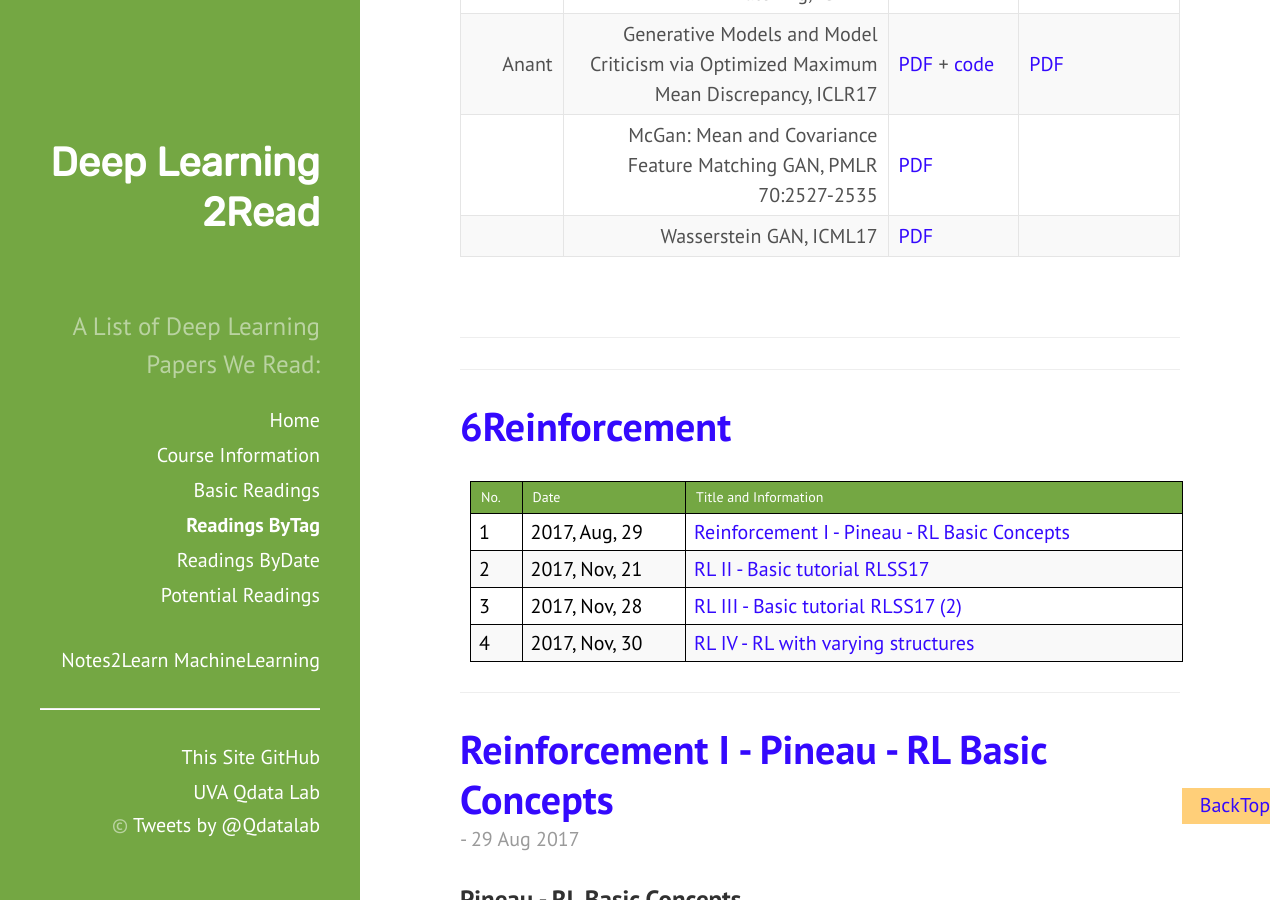
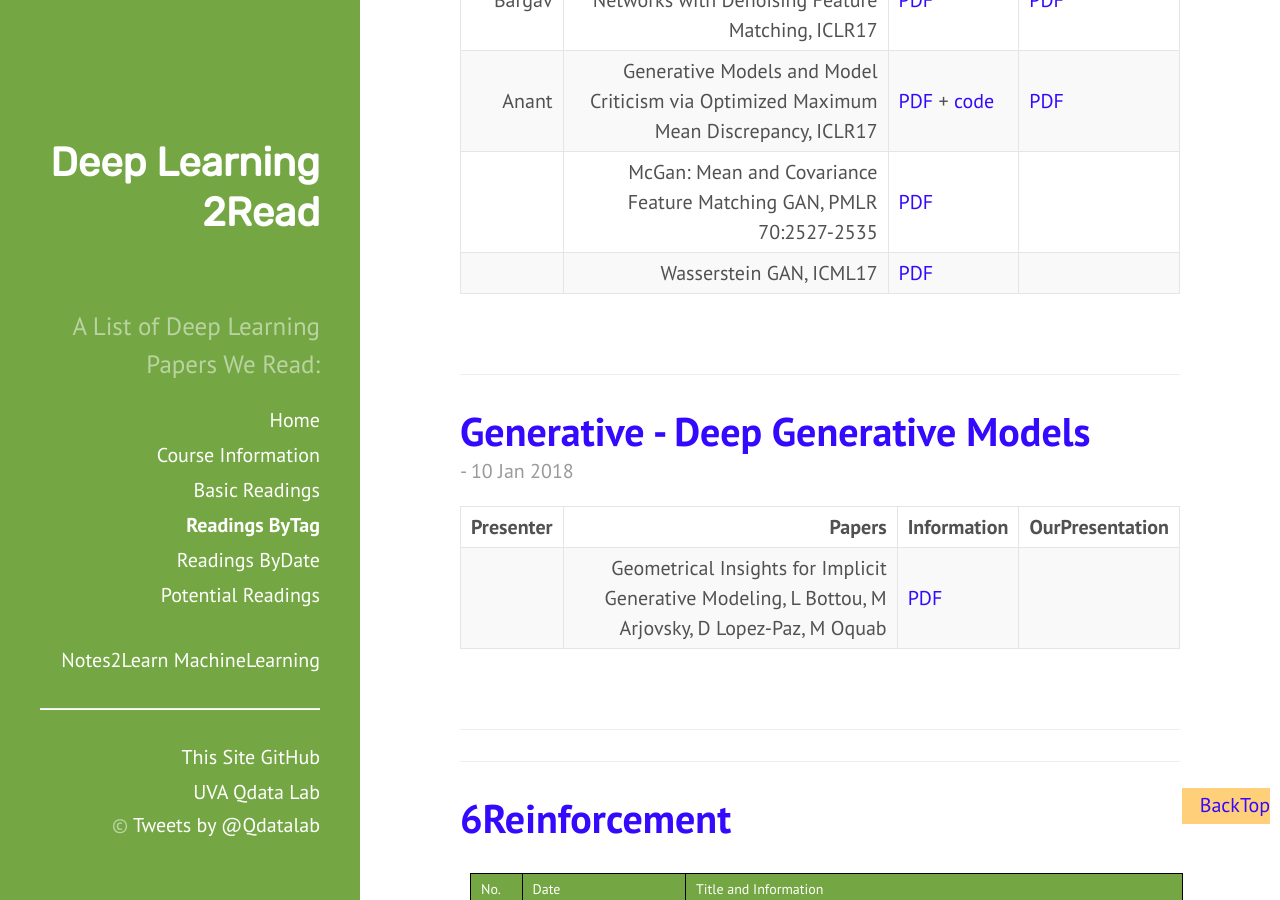
Before and after one commit to QData/deep2Read, a Jekyll site: the page built from aReadingsIndexByTags.md, in a window 1280 px wide and 900 px high, scrolled down 16690 px. Built offline with Jekyll 4.4.1, drawn with Linux system fonts in a browser that asks for light colours; some of the changed text lies outside the part shown.

```diff
--- /dev/null
+++ b/_posts/2018-01-10-.md
@@ -0,0 +1,12 @@
+---
+layout: post
+title: Generative - Deep Generative Models
+desc: 18W1
+tags:
+- 5Generative
+---
+
+
+| Presenter | Papers | Information| OurPresentation |
+| -----: | ----------: | :----- | :----- |
+|  | Geometrical Insights for Implicit Generative Modeling, L Bottou, M Arjovsky, D Lopez-Paz, M Oquab  | [PDF](https://arxiv.org/pdf/1712.07822.pdf) |
```
Also changed, not shown: _posts/2017-10-12-.md (+2 -2 lines).
